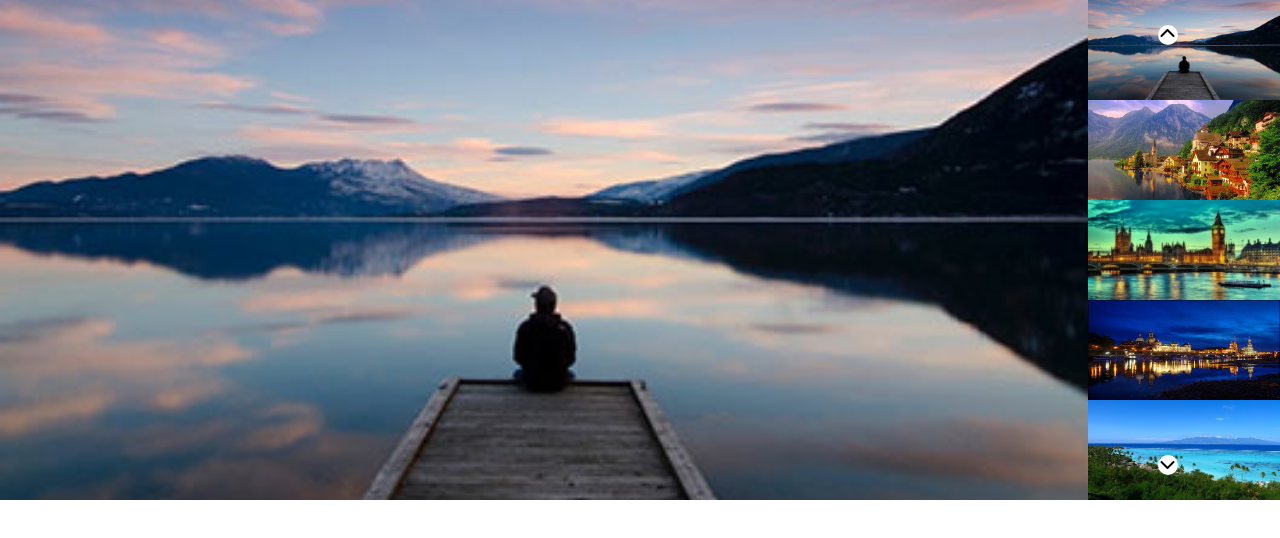
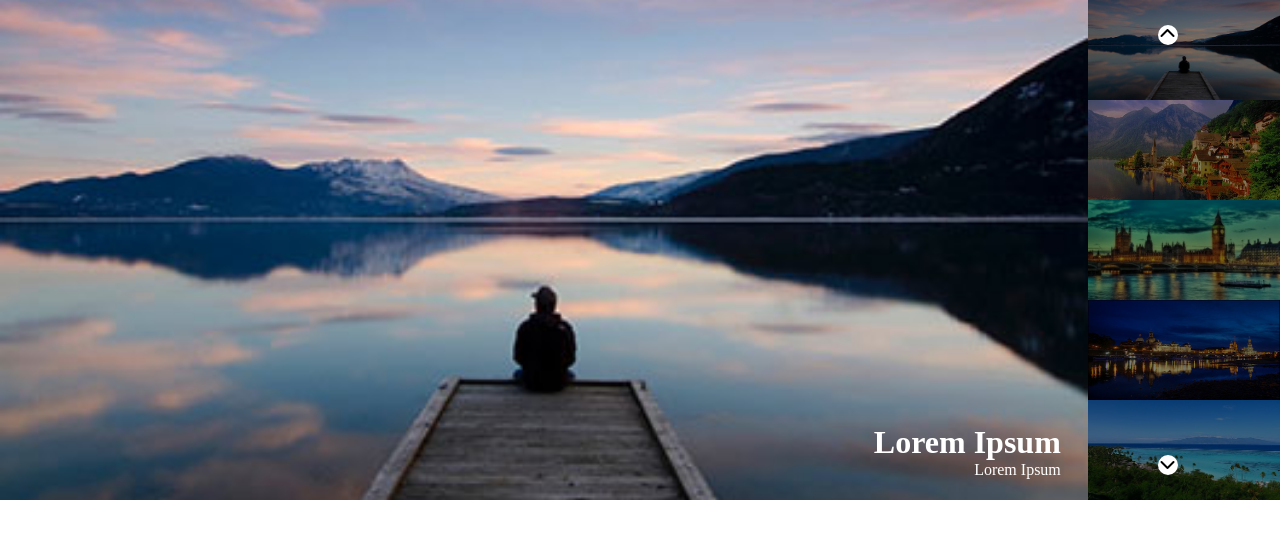
Before and after one commit to Moonatic89/js-array-carousel, a plain HTML site: page index.html in a window 1280 px wide. Drawn offline with Linux system fonts and the light colour scheme.

Commit message:
Starting JS

```diff
--- a/asset/css/style.css
+++ b/asset/css/style.css
@@ -36,6 +36,7 @@
 
 .upBtn, .dwnBtn {
     right: 8%;
+    z-index: 1;
 }
 
 .upBtn {
@@ -76,6 +77,13 @@
     object-fit: cover;
 }
 
+.showcaseDesc {
+    bottom: 5%;
+    right: 2.5%;
+    text-align: right;
+    color: white;
+}
+
 .col {
     height: 100px;
 }
@@ -88,4 +96,13 @@
 .container {
     width: 15%;
     min-height: 100px;
+    background-color: black;
 }
+
+.overlay {
+    opacity: .5;
+}
+
+.customBord {
+    border: 3px solid lightgray;
+}
--- a/index.html
+++ b/index.html
@@ -28,11 +28,18 @@
                     </div>
                 </a>
 
-                <div class="showcase f_l">
+                <div class="showcase f_l pos_rel">
+
                     <img src="./asset/img/01.jpg" alt="">
-                    <!-- IMG -->
-                    <!-- Title -->
-                    <!-- Text -->
+
+                    <div class="showcaseDesc pos_abs">
+                        <h1>
+                            Lorem Ipsum
+                        </h1>
+                        <div class="text">
+                            Lorem Ipsum
+                        </div>
+                    </div>
                 </div>
                 <!-- /showcase -->
 
@@ -40,23 +47,23 @@
 
                     <div class="row d_flex">
 
-                        <div class="col">
+                        <div class="col overlay">
                             <img src="./asset/img/01.jpg" alt="">
                         </div>
 
-                        <div class="col">
+                        <div class="col overlay">
                             <img src="./asset/img/02.jpg" alt="">
                         </div>
 
-                        <div class="col">
+                        <div class="col overlay">
                             <img src="./asset/img/03.jpg" alt="">
                         </div>
 
-                        <div class="col">
+                        <div class="col overlay">
                             <img src="./asset/img/04.jpg" alt="">
                         </div>
 
-                        <div class="col">
+                        <div class="col overlay">
                             <img src="./asset/img/05.jpg" alt="">
                         </div>
 
```
